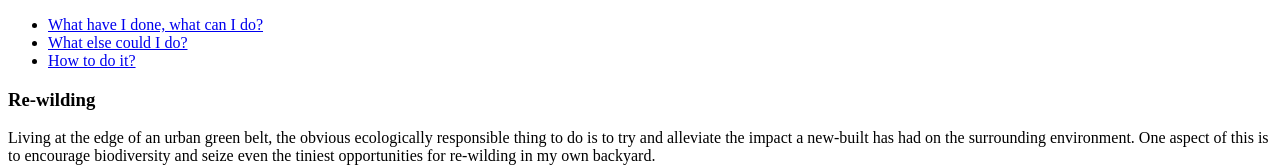
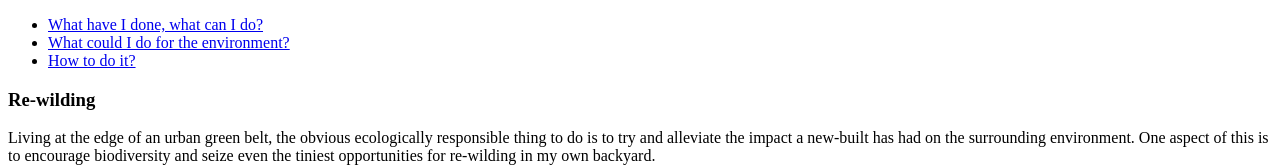
Before and after one commit to ursi-zz/web_project1, a plain HTML site: page page2.html in a window 1280 px wide. Shown: the top 167 px of the page. Drawn offline with Linux system fonts and the light colour scheme.

Commit message:
correcting links
corrected page links for p2, p3

```diff
--- a/page2.html
+++ b/page2.html
@@ -8,7 +8,7 @@
 
 <ul>
   <li><a href="index.html">What have I done, what can I do?</a></li>
-  <li><a href="page2.html">What else could I do?</a></li>
+  <li><a href="page2.html">What could I do for the environment?</a></li>
   <li><a href="page3.html">How to do it?</a></li>
 </ul>
 
```
Also changed, not shown: page3.html (+1 -1 lines).
